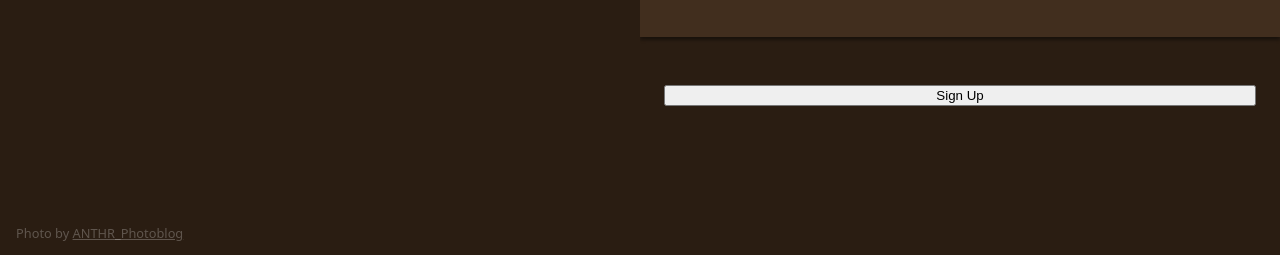
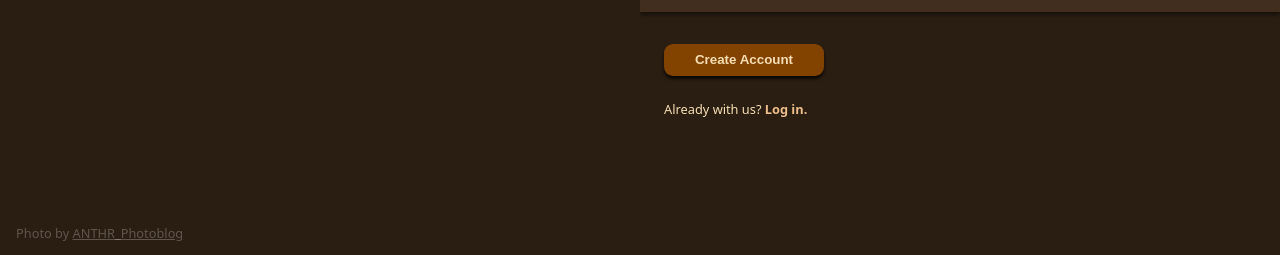
Before and after one commit to DR7262/sign-up-page, a plain HTML site: page index.html in a window 1280 px wide. Shown: the part 545-800 px from the top of the page. Drawn offline with Linux system fonts and the light colour scheme.

Commit message:
Styled signup btn and added reminder text below

```diff
--- a/index.html
+++ b/index.html
@@ -54,7 +54,9 @@
                 </div>
             </div>
 
-            <button type="button" class="signup">Sign Up</button>
+            <button type="button" class="signup-btn">Create Account</button>
+            <p class="member-reminder">Already with us? <a href="" class="login">Log in.</a></p>
+
         </div>
     </div>
 </body>
--- a/style.css
+++ b/style.css
@@ -148,8 +148,46 @@ input:placeholder-shown {
     z-index: 2;
 }
 
-button {
+.signup-btn {
     margin: 1.5rem;
+    margin-top: .5rem;
+    max-width: 10rem;
+    min-height: 2rem;
+    font-weight: bold;
+    color: wheat;
+    background-color: rgb(130, 67, 0);
+    border-radius: 9px;
+    border: 0px;
+    box-shadow: 0px 3px 3px rgb(0, 0, 0, .75);
+    transition-duration: .05s;
+}
+
+.signup-btn:hover {
+    background-color: rgb(171, 75, 0);
+    transform: scale(101%);
+}
+
+.signup-btn:active {
+    background-color: rgb(171, 88, 0);
+    transform: scale(99%);
+    box-shadow: 0px 1px 3px rgb(0, 0, 0, .75)
+}
+
+.member-reminder {
+    padding: 1.5rem;
+    padding-top: 0;
+    margin-top: 0;
+    font-size: .8rem;
+}
+
+.login {
+    text-decoration: none;
+    font-weight: bold;
+    color: rgb(239, 191, 139);
+}
+
+.login:hover {
+    color: rgb(213, 165, 114);
 }
 
 @media (max-width: 800px) {
```
